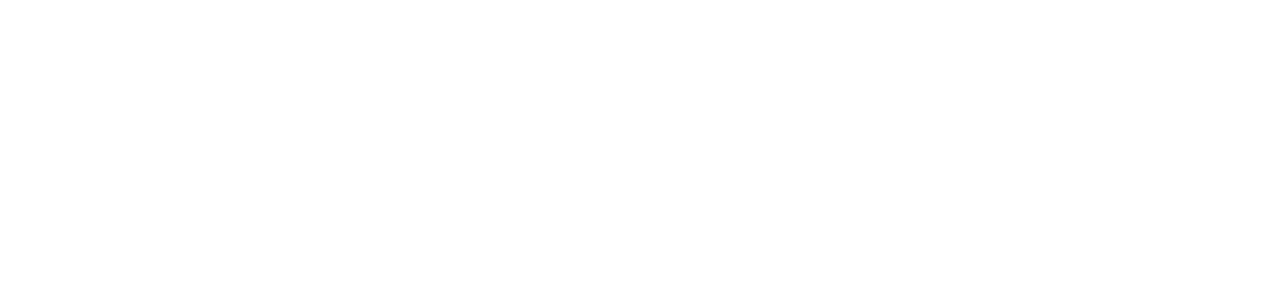
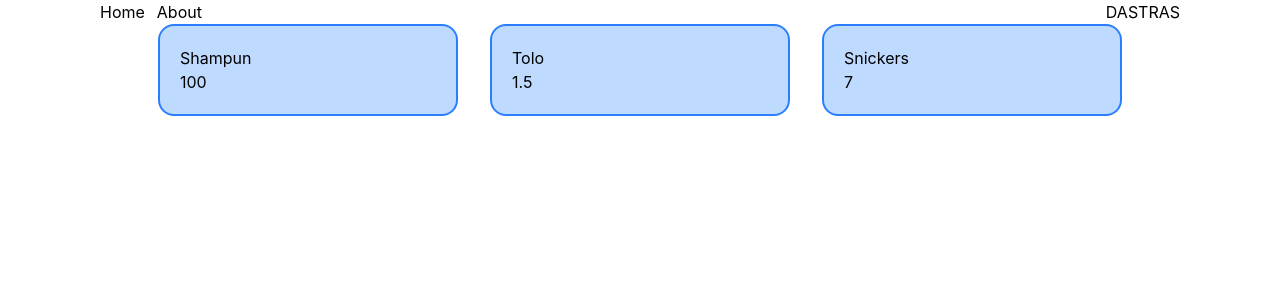
Before and after one commit to sabrinamustafoqulova0-tech/lesson2, a React (Vite) app: page / in a window 1280 px wide. Shown: the top 300 px of the page. Built offline with nearby package versions, Linux system fonts and the light colour scheme.

Commit message:
lesson13

```diff
--- a/src/App.jsx
+++ b/src/App.jsx
@@ -1,11 +1,32 @@
-import { Button } from '@mui/material'
-import React from 'react'
+import { Button } from "@mui/material";
+import React from "react";
+import { BrowserRouter, Routes, Route } from "react-router";
+import About from "./pages/about";
+import Home from "./pages/home";
+import Layout from "./Layout/layout";
+import DastrasLayout from "./Layout/DastrasLayout";
+import Dastras from "./pages/dastras";
+import Ob from "./pages/ob";
+import ProductById from "./pages/ProductById";
 
 const App = () => {
   return (
-    <div>
-    </div>
-  )
-}
+    <>
+      <BrowserRouter>
+        <Routes>
+          <Route path="/" element={<Layout />}>
+            <Route index={true} element={<Home />} />
+            <Route path="/about" element={<About />} />
+          </Route>
+          <Route path="/dastras" element={<DastrasLayout />}>
+            <Route index={true} element={<Dastras />} />
+            <Route path="/dastras/ob" element={<Ob />} />
+          </Route>
+          <Route path="/product/:productId" element={<ProductById/>}/>
+        </Routes>
+      </BrowserRouter>
+    </>
+  );
+};
 
-export default App
+export default App;
--- /dev/null
+++ b/src/Layout/DastrasLayout.jsx
@@ -0,0 +1,21 @@
+import React from 'react'
+import { Link, Outlet } from 'react-router'
+
+const DastrasLayout = () => {
+  return (
+    <div>
+      <nav className='flex justify-between px-[100px]'>
+        <div className='flex gap-3'>
+    <Link to={"/dastras"}>Dastras</Link>
+    <Link to={"/dastras/ob"}>Ob</Link>
+    </div>
+    <Link to={"/"}>Home</Link>
+    </nav>
+    <div>
+        <Outlet/>
+    </div>
+    </div>
+  )
+}
+
+export default DastrasLayout
--- /dev/null
+++ b/src/Layout/Layout.jsx
@@ -0,0 +1,22 @@
+import React from 'react'
+import { Link, Outlet } from "react-router";
+
+const Layout = () => {
+  return (
+    <div>
+      <nav className='flex justify-between px-[100px]'>
+        <div className='flex gap-3'>
+    <Link to={"/"}>Home</Link>
+    <Link to={"/about"}>About</Link>
+    </div>
+
+    <Link to={"/dastras"}>DASTRAS</Link>
+    </nav>
+    <div>
+        <Outlet/>
+    </div>
+    </div>
+  )
+}
+
+export default Layout
--- /dev/null
+++ b/src/pages/ProductById.jsx
@@ -0,0 +1,48 @@
+import React, { useState } from 'react'
+import { useParams } from 'react-router';
+
+const ProductById = () => {
+    const [products, setProduct] = useState([
+    {
+      id: 1,
+      name: "Shampun",
+      price: 100,
+      date: "10/02/27",
+      rating: "5",
+      wight: "10kg",
+    },
+    {
+      id: 2,
+      name: "Tolo",
+      price: 1.5,
+      date: "10/02/26",
+      rating: "6",
+      wight: "100g",
+    },
+    {
+      id: 3,
+      name: "Snickers",
+      price: 7,
+      date: "10/02/27",
+      rating: "10",
+      wight: "150g",
+    },
+  ]);
+
+    const {productId}=useParams()
+    const product=products.find((e)=>e.id==productId)
+
+  return (
+    <div>
+        <div>
+          <h1>{product.name}</h1>
+          <h1>{product.price}</h1>
+          <h1>{product.date}</h1>
+          <h1>{product.rating}</h1>
+          <h1>{product.wight}</h1>
+        </div>
+    </div>
+  )
+}
+
+export default ProductById
--- /dev/null
+++ b/src/pages/about.jsx
@@ -0,0 +1,11 @@
+import React from 'react'
+
+const About = () => {
+  return (
+    <div>
+      <h1 className='bg-purple-600 p-[30px] text-2xl'>About</h1>
+    </div>
+  )
+}
+
+export default About
--- /dev/null
+++ b/src/pages/dastras.jsx
@@ -0,0 +1,11 @@
+import React from 'react'
+
+const Dastras = () => {
+  return (
+    <div>
+      <h1 className='bg-[green] p-[30px] text-2xl'>Dastras</h1>
+    </div>
+  )
+}
+
+export default Dastras
--- /dev/null
+++ b/src/pages/home.jsx
@@ -0,0 +1,53 @@
+import React, { useState } from 'react'
+import { useNavigate } from 'react-router';
+
+const Home = () => {
+  const [product, setProduct] = useState([
+    {
+      id: 1,
+      name: "Shampun",
+      price: 100,
+      date: "10/02/27",
+      rating: "5",
+      wight: "10kg",
+    },
+    {
+      id: 2,
+      name: "Tolo",
+      price: 1.5,
+      date: "10/02/26",
+      rating: "6",
+      wight: "100g",
+    },
+    {
+      id: 3,
+      name: "Snickers",
+      price: 7,
+      date: "10/02/27",
+      rating: "10",
+      wight: "150g",
+    },
+  ]);
+  let navigate=useNavigate()
+  let handleNavigate=(id)=>{
+    navigate(`/product/${id}`)
+  }
+  return (
+    <div className='flex justify-center gap-8'>
+      {
+        product.map((e)=>{
+          return(
+            <div
+            onClick={()=>handleNavigate(e.id)}
+            className='bg-blue-200 p-[20px] rounded-2xl w-[300px] border-2 border-blue-500 border-solid'>
+              <h1>{e.name}</h1>
+              <h1>{e.price}</h1>
+            </div>
+          )
+        })
+      }
+    </div>
+  )
+}
+
+export default Home
--- /dev/null
+++ b/src/pages/ob.jsx
@@ -0,0 +1,11 @@
+import React from 'react'
+
+const Ob = () => {
+  return (
+    <div>
+      <h1 className='bg-[blue] p-[30px] text-2xl'>Ob</h1>
+    </div>
+  )
+}
+
+export default Ob
```
